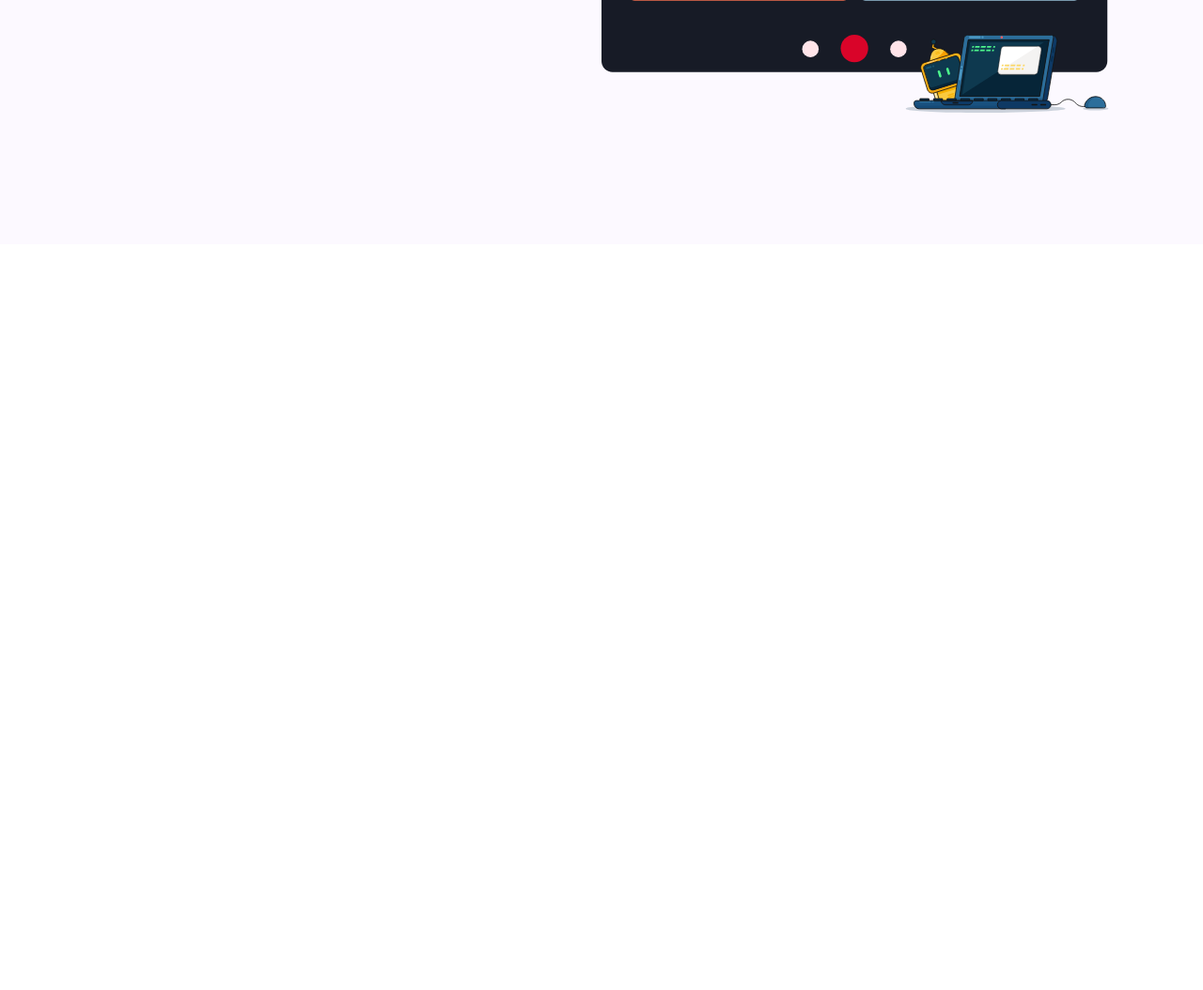
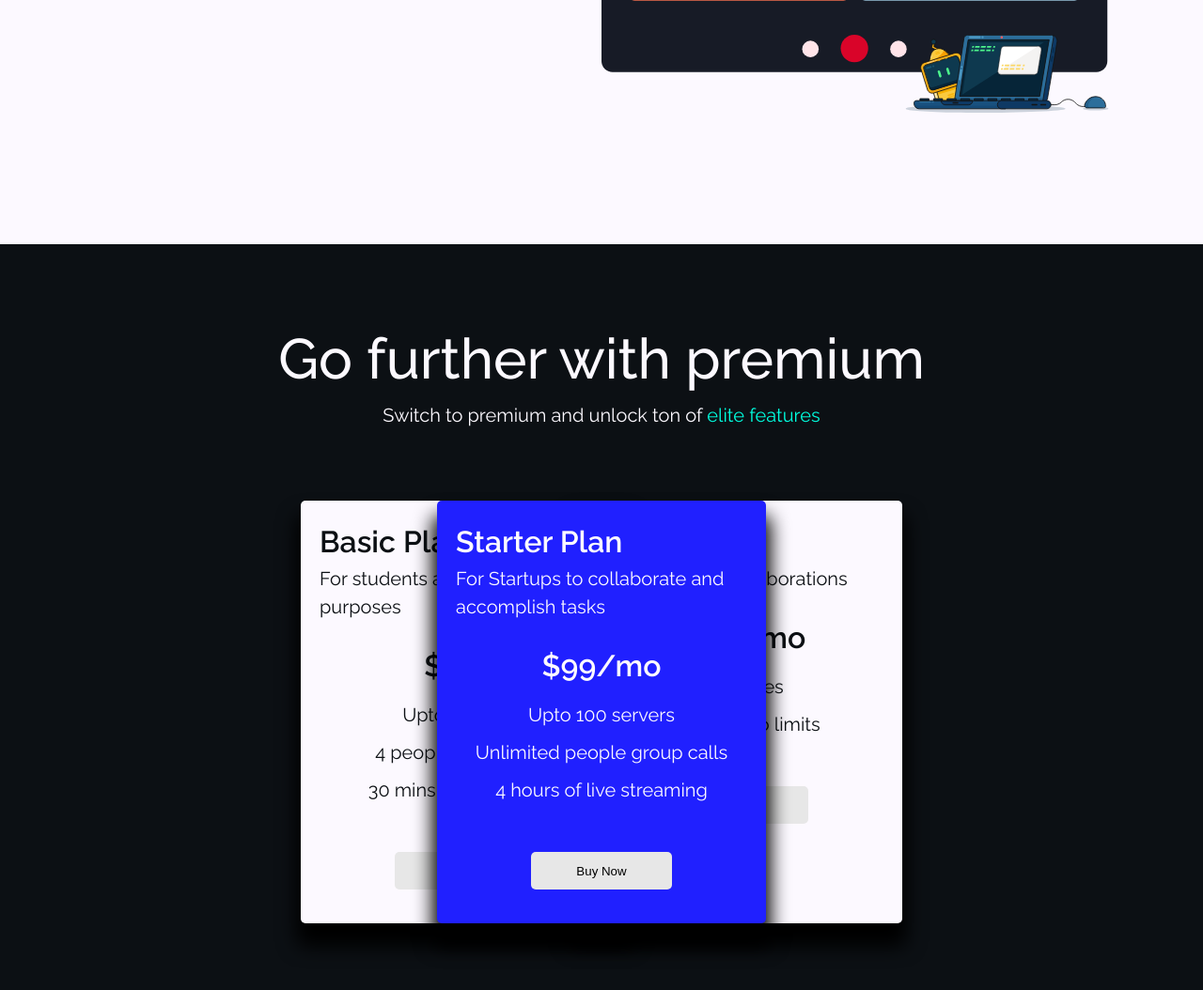
Before and after one commit to KlutchDigital/synchronize, a plain HTML site: page index.html in a window 1280 px wide. Shown: the part 4440-5494 px from the top of the page at 94% size. Before the commit the page ends 4700 px from the top, so only its background shows below. Drawn offline with nearby package versions, Linux system fonts and the light colour scheme.

Commit message:
05 - Website plan section implemented

```diff
--- a/css/style.css
+++ b/css/style.css
@@ -768,3 +768,88 @@ ion-icon:hover {
   font-weight: 400;
   line-height: 1.3;
 }
+
+/* ++++++++++++++++++++++++++++++++++++ Plan-Section +++++++++++++++++++++++++++++++++++ */
+
+.plan-section {
+  height: 800px;
+  background-color: #0c1014;
+  display: flex;
+  flex-direction: column;
+  justify-content: space-evenly;
+  align-items: center;
+}
+
+.plan-title {
+  text-align: center;
+  line-height: 1.5;
+}
+
+.plan-section p {
+  font-size: 20px;
+  font-weight: 400;
+}
+
+.card-section {
+  display: flex;
+  justify-content: space-between;
+  align-items: center;
+  width: 50%;
+}
+
+.card {
+  height: 450px;
+  width: 350px;
+  padding: 20px;
+  border-radius: 5px;
+  box-shadow: 0px 20px 20px 5px #000;
+  transition: all 0.2s;
+}
+
+.card-1,
+.card-3 {
+  background-color: #fcf9ff;
+  color: #0c1014;
+}
+
+.card-2 {
+  background-color: #2020ff;
+  color: #fcf9ff;
+  z-index: 10;
+  margin: 0 -70%;
+}
+
+.card h3 {
+  font-weight: 600;
+}
+
+.card .card-plan {
+  text-align: center;
+  margin-top: 5%;
+  line-height: 2;
+}
+
+.card .card-plan button {
+  background-color: #e7e7e7;
+  height: 40px;
+  width: 150px;
+  margin-top: 15%;
+  border: none;
+  border-radius: 5px;
+  cursor: pointer;
+}
+
+.card .card-header {
+  line-height: 1.5;
+}
+
+.card-section:hover .card {
+  filter: blur(10px);
+  transform: scale(0.9);
+}
+
+.card-section .card:hover {
+  z-index: 20;
+  filter: blur(0);
+  transform: scale(1);
+}
--- a/index.html
+++ b/index.html
@@ -421,6 +421,59 @@
         </div>
     </div>
 
+    <!-- ---------------------------------Plan-Section----------------------------------- -->
+
+    <div class="plan-section" id="plan-section">
+        <div class="plan-title">
+            <h2>Go further with premium</h2>
+            <p>Switch to premium and unlock ton of <span style="color:#00ffe0">elite features</span></p>
+        </div>
+
+        <div class="card-section">
+            <div class="card-1 card">
+                <header class="card-header">
+                    <h3>Basic Plan</h3>
+                    <p>For students and testing purposes</p>
+                </header>
+
+                <div class="card-plan">
+                    <h3>$Free</h3>
+                    <p>Upto 3 servers</p>
+                    <p>4 people conference</p>
+                    <p>30 mins live streaming</p>
+                    <button>Buy Now</button>
+                </div>
+            </div>
+
+            <div class="card-2 card">
+                <header class="card-header">
+                    <h3>Starter Plan</h3>
+                    <p>For Startups to collaborate and accomplish tasks</p>
+                </header>
+                <div class="card-plan">
+                    <h3>$99/mo</h3>
+                    <p>Upto 100 servers</p>
+                    <p>Unlimited people group calls</p>
+                    <p>4 hours of live streaming</p>
+                    <button>Buy Now</button>
+                </div>
+            </div>
+
+            <div class="card-3 card">
+                <header class="card-header">
+                    <h3>Mega Plan</h3>
+                    <p>For large scale collaborations</p>
+                </header>
+                <div class="card-plan">
+                    <h3>$299/mo</h3>
+                    <p>∞ Services</p>
+                    <p>Work with no limits</p>
+                    <button>Buy Now</button>
+                </div>
+            </div>
+    </div>
+
+
     <!-- Ionic Script -->
     <script type="module" src="https://unpkg.com/ionicons@5.5.2/dist/ionicons/ionicons.esm.js"></script>
 <script nomodule src="https://unpkg.com/ionicons@5.5.2/dist/ionicons/ionicons.js"></script>
```
Also changed, not shown: Union.svg (added).
